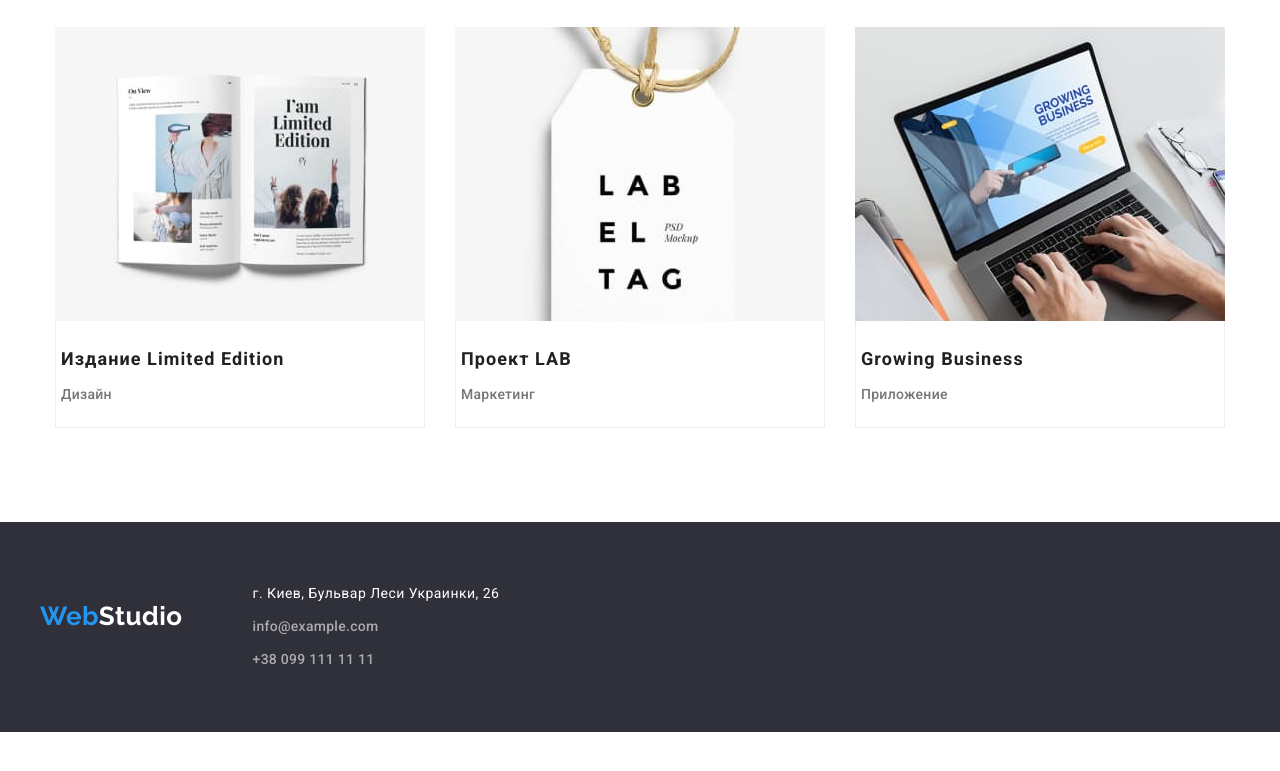
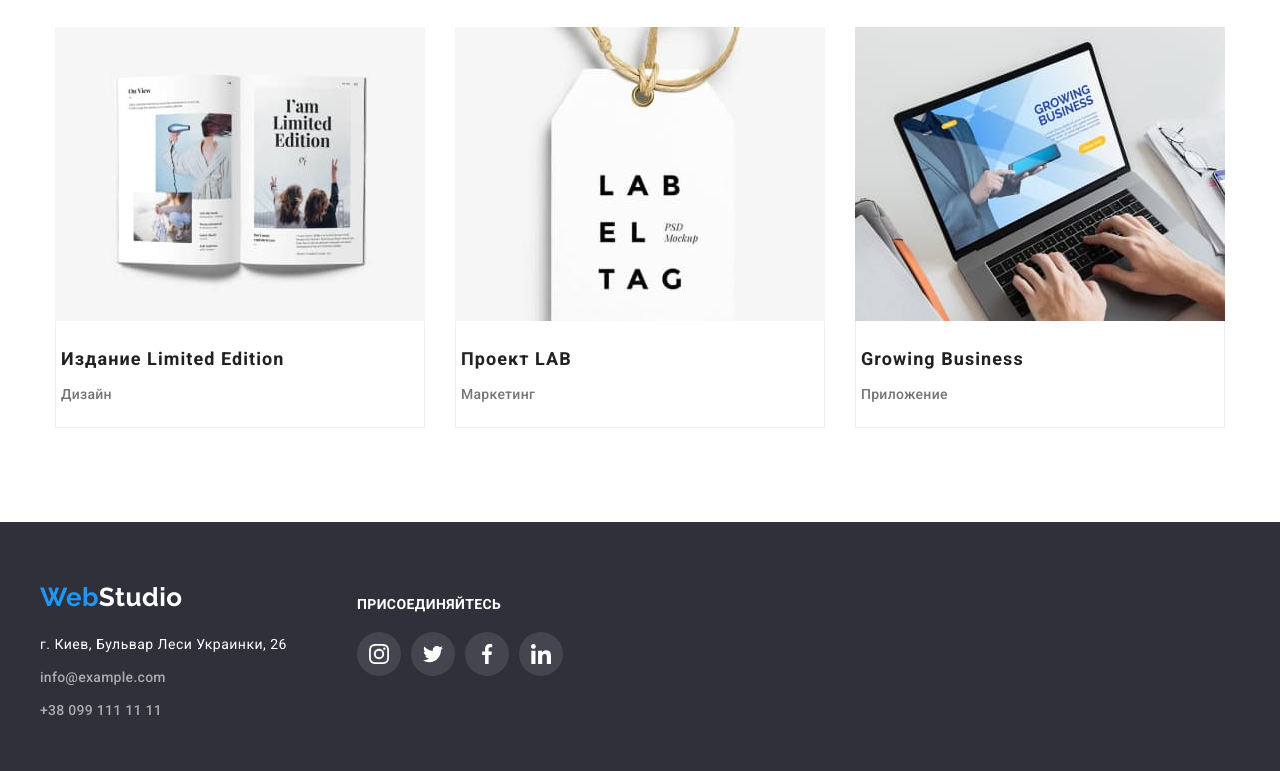
Before and after one commit to IrynkaKol/-goit-markup-hw-04, a plain HTML site: page portfolio.html in a window 1280 px wide. Shown: the part 1103-1874 px from the top of the page. Before the commit the page ends 1835 px from the top, so only its background shows below. Drawn offline with nearby package versions, Linux system fonts and the light colour scheme.

Commit message:
porfolio footer

```diff
--- a/portfolio.html
+++ b/portfolio.html
@@ -174,6 +174,7 @@
   <!--Footer sectoin-->
   <footer class="footer" id="contacts">
     <div class="container container-footer">
+      <div>
       <a class="footer-logo" href="" lang="en"><span class="footer-word">Web</span>Studio</a>
       <address class="contacts-adressa">
         <ul class="fcontacts-list list">
@@ -190,6 +191,41 @@
         </ul>
       </address>
     </div>
+    <div>
+      <h3 class="footer-title">Присоединяйтесь</h3>
+      <ul class="socials link">
+        <li class="sotial-item">
+          <a class="socials-link footer-socials" href="" target="_blank" rel="noopener noreferrer" aria-label="instagram">
+            <svg class="sociai-icon footer-icon" width="20" height="20">
+              <use href="./images/icons.svg#icon-instagram"></use>
+            </svg>
+          </a>
+
+        </li>
+        <li class="sotial-item">
+          <a class="socials-link footer-socials" href="" target="_blank" rel="noopener noreferrer" aria-label="twitter">
+            <svg class="sociai-icon footer-icon" width="20" height="20">
+              <use href="./images/icons.svg#icon-twitter"></use>
+            </svg>
+          </a>
+        </li>
+        <li class="sotial-item">
+          <a class="socials-link footer-socials" href="" target="_blank" rel="noopener noreferrer" aria-label="facebook">
+            <svg class="sociai-icon footer-icon" width="20" height="20">
+              <use href="./images/icons.svg#icon-facebook"></use>
+            </svg>
+          </a>
+        </li>
+        <li class="sotial-item">
+          <a class="socials-link footer-socials" href="" target="_blank" rel="noopener noreferrer" aria-label="linkedin">
+            <svg class="sociai-icon footer-icon" width="20" height="20">
+              <use href="./images/icons.svg#icon-linkedin"></use>
+            </svg>
+          </a>
+        </li>
+      </ul>
+    </div>
+  </div>
   </footer>
 </body>
 
```
